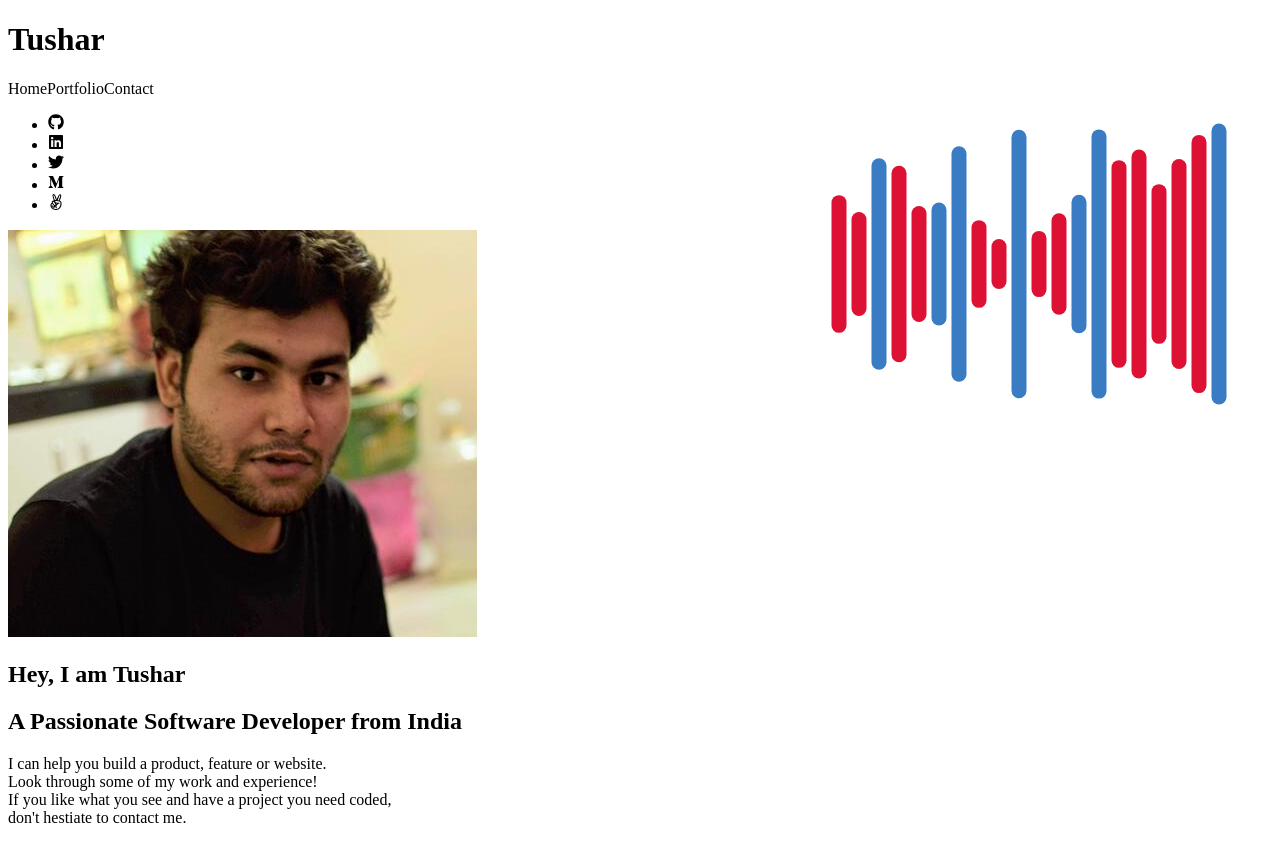
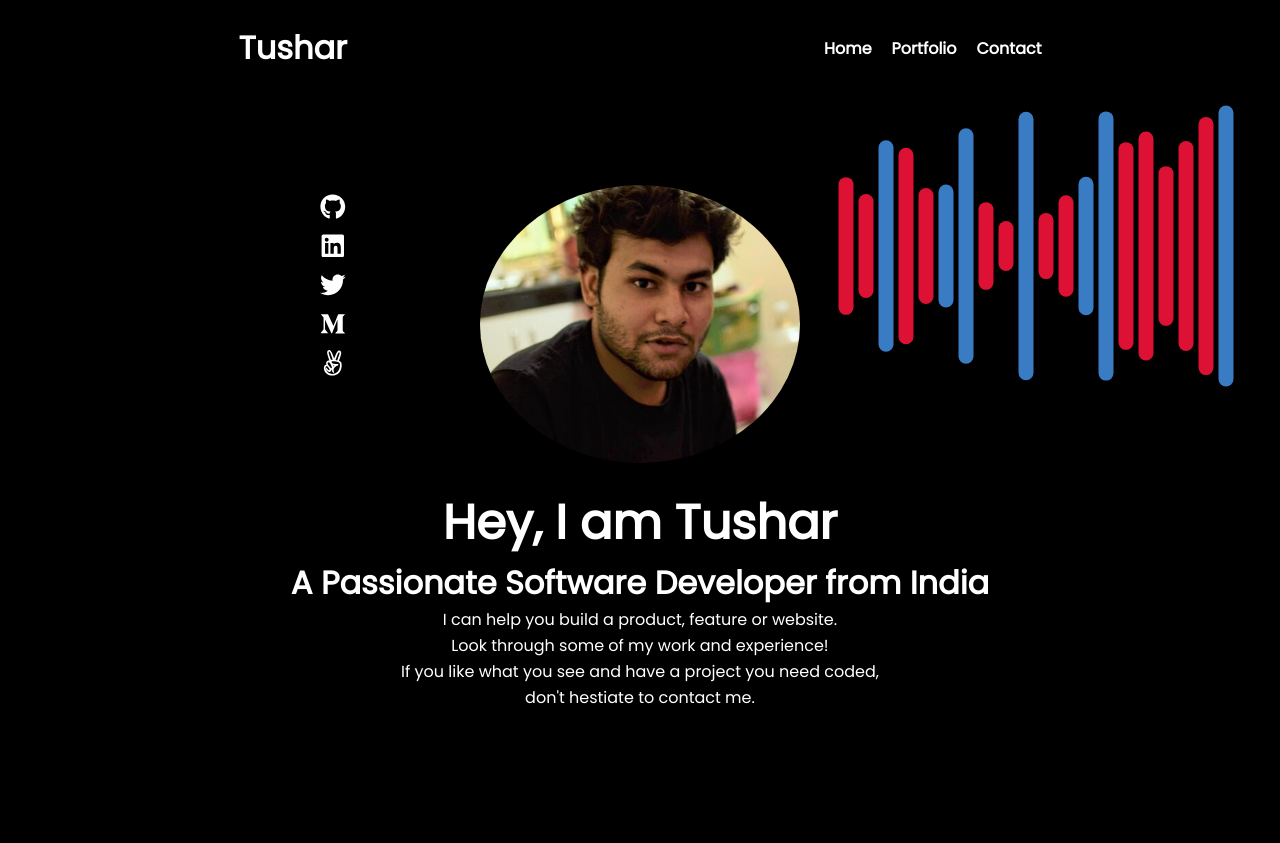
Before and after one commit to PinkMoon25/Tushar_Singh, a React app: page / in a window 1280 px wide. After the commit the page ends 800 px from the top, so only its background shows below. Built offline with nearby package versions, Linux system fonts and the light colour scheme.

Commit message:
Build for production

```diff
--- a/src/components/App.js
+++ b/src/components/App.js
@@ -4,10 +4,10 @@ import Header from "./Header";
 
 const App = () => {
   return (
-    <div>
+    <>
       <Header/>
       <Hero/>
-    </div>
+    </>
   );
 };
 
--- a/src/index.js
+++ b/src/index.js
@@ -1,6 +1,7 @@
 import React from "react";
 import { createRoot } from "react-dom/client";
 import App from "./components/App";
+import './index.css';
 
 const root = createRoot(document.getElementById('root'));
 root.render(<App tab="home" />)
```
